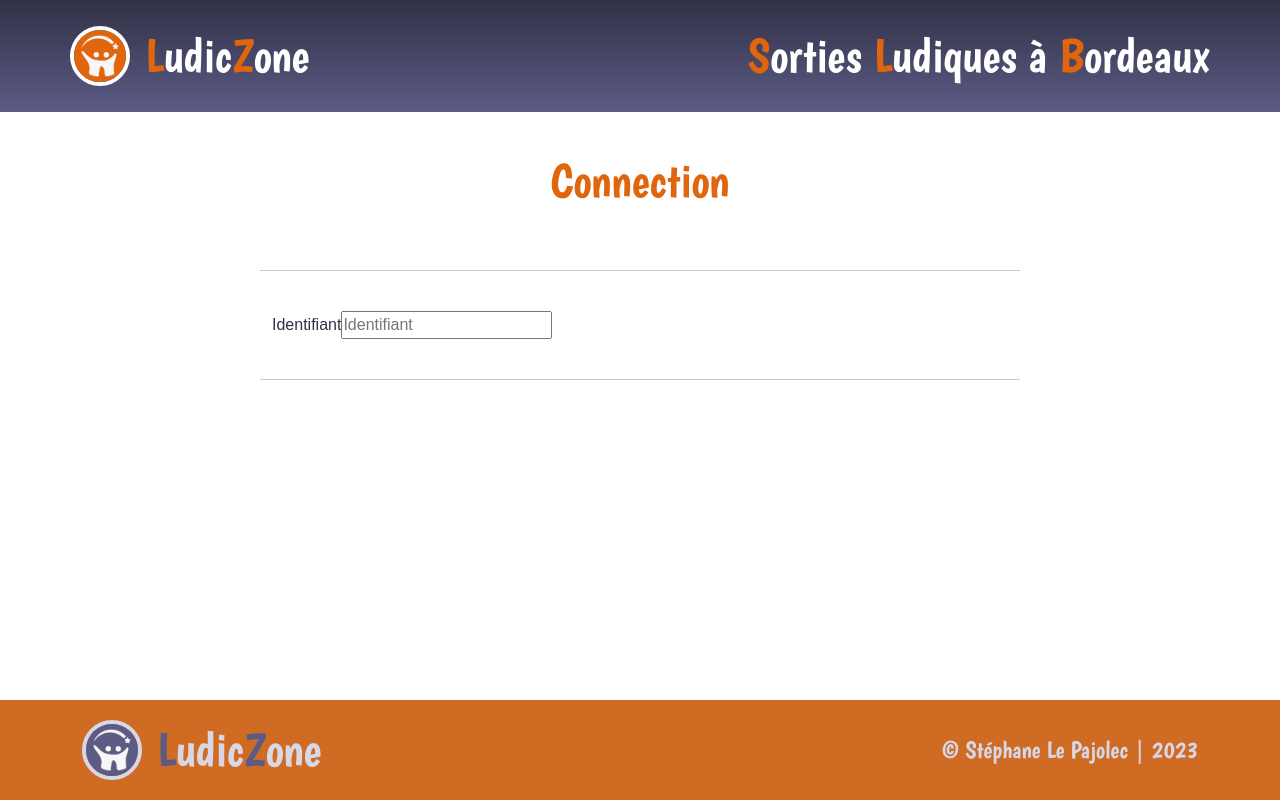
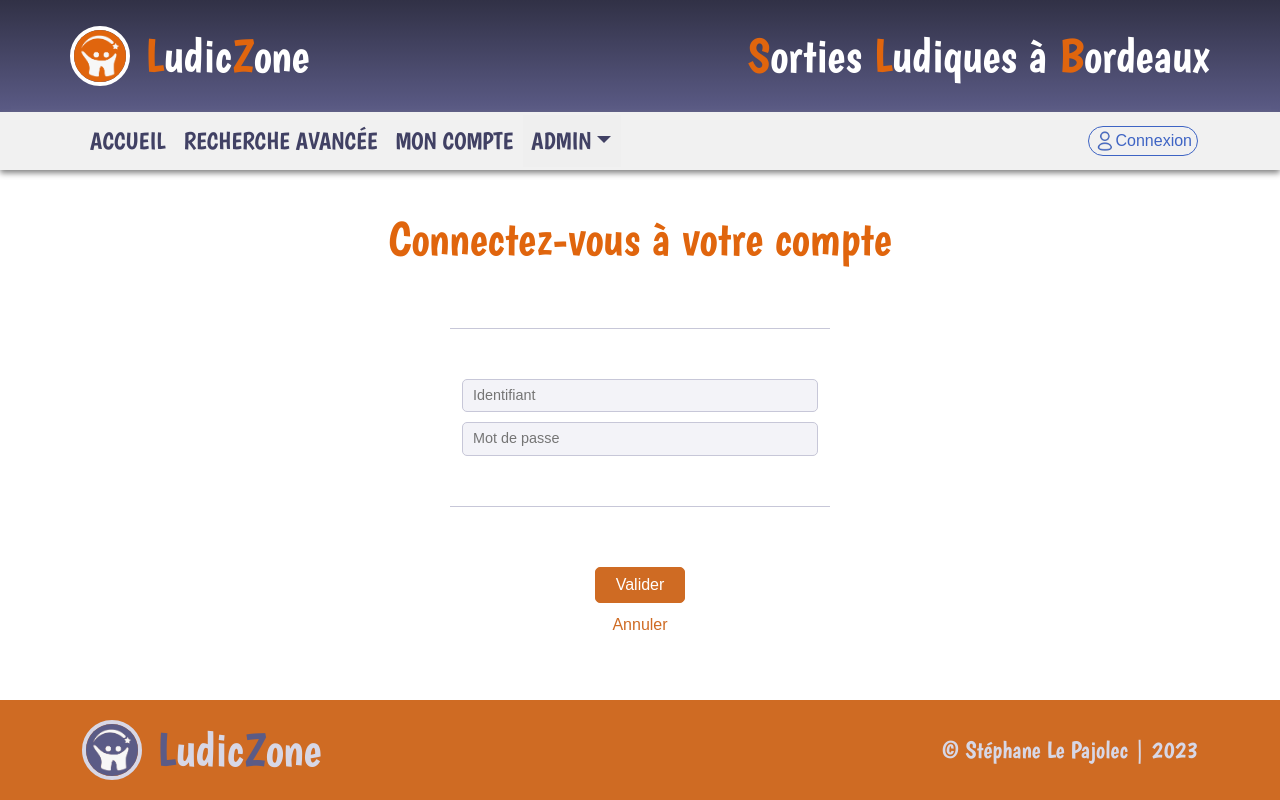
Before and after one commit to StephaneLP/ludiczone-react, a React (Create React App) app: page /connect in a window 1280 px wide. Built offline with nearby package versions, Linux system fonts and the light colour scheme; a web font is replaced by a local one.

Commit message:
maj login

```diff
--- a/src/layout/menu/Menu.jsx
+++ b/src/layout/menu/Menu.jsx
@@ -27,7 +27,7 @@ const Menu = () => {
                                 <Link to="/search" className={location.pathname === "/search" ? "nav-link menu-link actif" : "nav-link menu-link"} aria-current="page" href="#">RECHERCHE AVANCÉE</Link>
                             </li>
                             <li className="nav-item">
-                                <Link to="/my-space" className={location.pathname === "/my-space" ? "nav-link menu-link actif" : "nav-link menu-link"} aria-current="page" href="#">MON ESPACE</Link>
+                                <Link to="/my-space" className={location.pathname === "/my-space" ? "nav-link menu-link actif" : "nav-link menu-link"} aria-current="page" href="#">MON COMPTE</Link>
                             </li>
                             <li className="nav-item dropdown">
                                 <button className={isAdmin ? "nav-link menu-link menu-link-button dropdown-toggle actif" : "nav-link menu-link menu-link-button dropdown-toggle"} data-bs-toggle="dropdown" aria-expanded="false">ADMIN</button>
@@ -47,7 +47,7 @@ const Menu = () => {
                     </div>
                 </nav>
                 <Link className="btn-connect d-flex align-items-center" to="/connect" aria-current="page" href="#">
-                    <img src={imgLogin} alt="Login" /> Me connecter / M'inscrire
+                    <img src={imgLogin} alt="Login" /> Connexion
                 </Link>
             </div>
         </section>
--- a/src/pages/admin/admin.scss
+++ b/src/pages/admin/admin.scss
@@ -166,6 +166,7 @@
                     color: $baseFontColorLight1;
                     background-color: $baseBgColorLight5;
                     border: 1px solid $baseBgColorLight3;
+                    border-radius: 5px;
                 }
 
                 textarea {
--- a/src/pages/login/Connect.jsx
+++ b/src/pages/login/Connect.jsx
@@ -1,50 +1,127 @@
 import "./login.scss"
+
+import Menu from "../../layout/menu/Menu"
 
 import { colorMsg, formatDate } from "../../js/utils.js"
 import { useEffect, useState } from "react"
+import { Link, useNavigate } from "react-router-dom"
 
 const Connect = () => {
+    const navigate = useNavigate()
 
     const[adminMessage, setAdminMessage] = useState({libelle: "", color: ""})
+    const[focusLogin, setFocusLogin] = useState("")
+    const[focusPassword, setFocusPassword] = useState("")
+    const[login, setLogin] = useState("")
+    const[password, setPassword] = useState("")
 
-    const handleSubmit = () => {
-        console.log("ok")
+    const handleLoginChange = (event) => {
+        setLogin(event.target.value);
+        setAdminMessage({libelle: "", color: ""})
+        setFocusLogin("")
+    }
+
+    const handlePasswordChange = (event) => {
+        setPassword(event.target.value);
+        setAdminMessage({libelle: "", color: ""})
+        setFocusPassword("")
+    }
+
+    const handleSubmit = (event) => {
+        event.preventDefault()
+
+        if(login === "") {
+            setAdminMessage({libelle: "Veuillez renseigner un identifiant S.V.P.", color: colorMsg.error})
+            setFocusLogin(colorMsg.error)
+            // window.scrollTo(0,0)
+            return
+        }
+
+        if(password === "") {
+            setAdminMessage({libelle: "Veuillez renseigner un mot de passe S.V.P.", color: colorMsg.error})
+            setFocusPassword(colorMsg.error)
+            // window.scrollTo(0,0)
+            return
+        }
+
+        fetch("http://localhost:3001/api/user/login",{
+            method: "POST",
+            headers: {
+                "Content-Type": "application/json",
+            },
+            body: JSON.stringify({
+                username: login,
+                password: password,
+            })
+        })
+        .then((res) => {
+            return res.json()
+        })
+        .then((res) => {
+            console.log(res)
+            // const jwt = res.token
+            // const name = res.el.username
+            // const id = res.el.id
+            // localStorage.setItem("jwt",jwt)
+            // localStorage.setItem("name",name)
+            // localStorage.setItem("id",id)
+            // navigate("/profile")
+        })
+    }
+
+    const handleCancleClick = () => {
+        navigate(-1)
     }
 
     return (
     <main>
+        <Menu />
         <section className="container-fluid login">
-            <h1>Connection</h1>
+            <h1>Connectez-vous à votre compte</h1>
             <div className="container">
-                <div className="admin-login d-flex justify-content-center align-items-center">
+                <div className="login-message d-flex justify-content-center align-items-center">
                     <div style={{backgroundColor: adminMessage.color}}>{adminMessage.libelle}</div>
                 </div>
+                <form onSubmit={handleSubmit}>
                     <div className="row">
-                    <div className="col-12 col-md-2"></div>
-                    <div className="col-12 col-md-8 login-separator-top"></div>
+                        <div className="col-12 col-md-4"></div>
+                        <div className="col-12 col-md-4 login-separator-top"></div>
+                        <div className="col-12 col-md-4"></div>
+                    </div>
+                    <div className="row">
+                        <div className="col-12 col-md-4"></div>
+                        <div className="col-12 col-md-4">
+                            <div className="login-cellule">
+                                <label>
+                                    <input type="text" placeholder="Identifiant" maxLength="50" value={login} onChange={(e) => handleLoginChange(e)} style={{borderColor: focusLogin}} />
+                                </label>
+                            </div>
+                            <div className="login-cellule">
+                                <label>
+                                    <input type="password" placeholder="Mot de passe" maxLength="50" value={password} onChange={(e) => handlePasswordChange(e)} style={{borderColor: focusPassword}} />
+                                </label>
+                            </div>
+                        </div>
                         <div className="col-12 col-md-2"></div>
                     </div>
                     <div className="row">
-                    <div className="col-12 col-md-2"></div>
-                    <div className="col-12 col-md-4">
-                        <label>
-                            <span className="label-libelle">Identifiant</span>
-                            {/* <input type="text" maxLength="50" value={createName} onChange={(e) => handleNameChange(e)} style={{borderColor: focusName}} /> */}
-                            <input type="text" maxLength="50" placeholder="Identifiant" />
-                        </label>
-
-                    </div>
-                    <div className="col-12 col-md-4"
-
-
-                    ></div>
-                    <div className="col-12 col-md-2"></div>
+                        <div className="col-12 col-md-4"></div>
+                        <div className="col-12 col-md-4 login-separator-bottom"></div>
+                        <div className="col-12 col-md-4"></div>
                     </div>
                     <div className="row">
-                    <div className="col-12 col-md-2"></div>
-                    <div className="col-12 col-md-8 login-separator-bottom"></div>
-                    <div className="col-12 col-md-2"></div>
+                        <div className="col-12">
+                            <div className="form-buttons">
+                                <div>
+                                    <input className="btn-confirm" type="submit" value="Valider" />
                                 </div>
+                                <div>
+                                    <button className="btn-confirm-no" onClick={handleCancleClick}>Annuler</button>
+                                </div>
+                            </div>
+                        </div>
+                    </div>
+                </form>
             </div>
         </section>
     </main>
--- a/src/pages/login/login.scss
+++ b/src/pages/login/login.scss
@@ -9,28 +9,61 @@
         font-size: 3rem;
     }
 
-    // .admin-login {
-    //     height: 40px;
-
-    //     div {
-    //         padding: 4px 20px;
-    //         border-radius: 5px;;
-    //         font-size: 0.9rem;
-    //         font-style: italic;
-    //         color: white;
-    //     }
-    // }
-
     .login-separator-top {
-        margin: 40px 0;
+        margin: 0 0 40px;
         border-top: 1px solid $baseBgColorLight3;
     }
 
     .login-separator-bottom {
-        margin: 40px 0 0;
+        margin: 40px 0;
         border-bottom: 1px solid $baseBgColorLight3;
     }
 
+    .login-message {
+        height: 40px;
 
+        div {
+            padding: 4px 20px;
+            border-radius: 5px;;
+            font-size: 0.9rem;
+            font-style: italic;
+            color: white;
+        }
+    }
 
+    .login-form {
+        border: 1px solid grey;
+    }
+
+    .login-cellule {
+        margin: 10px 0;
+
+        label {
+            // margin: 2px 0;
+            width: 100%;
+
+            .label-libelle {
+                color: $baseFontColorLight2;
+            }
+
+            select, input {
+                width: 100%;
+                padding: 5px 10px;
+                font-size: 0.9rem;
+                color: $baseFontColorLight1;
+                background-color: $baseBgColorLight5;
+                border: 1px solid $baseBgColorLight3;
+                border-radius: 5px;
+            }
+        }
+    }
+
+    .form-buttons {
+        margin-top: 20px;
+        text-align: center;
+
+        div {
+            margin: 10px 0;
+        }
+    }
 }
--- a/src/styles/base/partials/_buttons.scss
+++ b/src/styles/base/partials/_buttons.scss
@@ -46,17 +46,21 @@
 
 .btn-connect {
     font-family: "Poppins", Arial, Helvetica, sans-serif;
-    font-size: 1.1rem;
-    color: $baseFontColorLight2;
+    font-size: 1rem;
+    color: $menuFontColor;
+    border: 1px solid $menuBtnBorderColor;
+    padding: 2px 5px;
+    border-radius: 15px;;
     text-decoration: none;
     transition: all 0.2s ease-out;
 
     img {
-        height: 25px;
+        height: 22px;
     }
 
     &:hover {
-        color: $secondaryFontColor;
+        background-color: white;
+        color: $menuFontColor;
     }
 }
 
--- a/src/styles/utils/partials/_variables.scss
+++ b/src/styles/utils/partials/_variables.scss
@@ -22,12 +22,12 @@ $shadow: grey;
 
 // COULEURS : MENU
 $menuBgColor: #f1f1f1;
-
 $menuBtnFontColor: white;
 $menuBtnFontColor2: #3e64c4;
-$menuBtnBgColor: rgb(62, 100, 196);
+$menuBtnBgColor: #3e64c4;
 $menuBtnBgColorLight: #d0d9f0;
 $menuBtnBorderColor: #3e64c4;
+$menuFontColor: #3e64c4;
 
 // COULEURS : BTN
 
```
Lines whose indentation alone changed are shown as unchanged.
